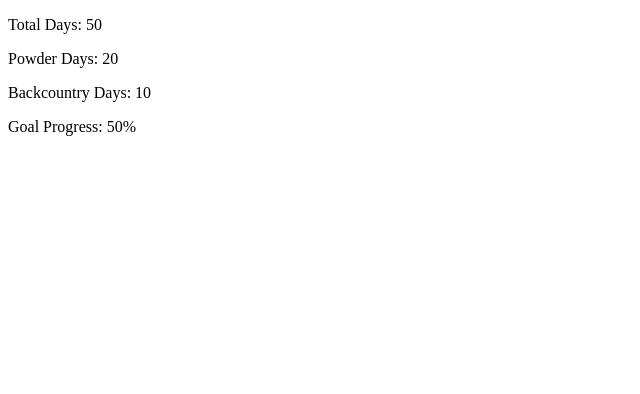
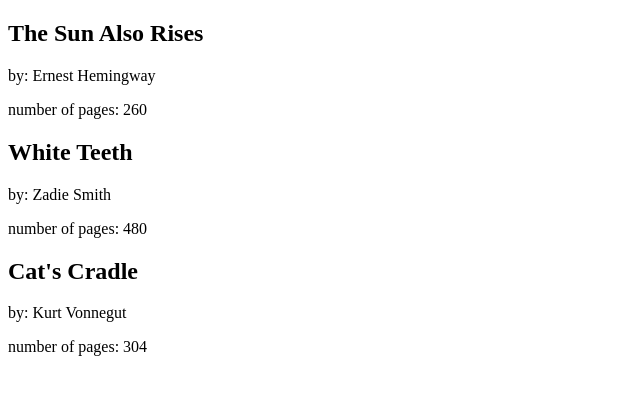
Before and after one commit to kiramiller425/tutorial-react-essentials-eve-ch2, a React (Create React App) app: page / in a window 1280 px wide. Shown: the top 394 px of the page, without its empty margins (0-640 px from the left). Built offline with nearby package versions, Linux system fonts and the light colour scheme.

Commit message:
ch4.1 changes

```diff
--- a/src/index.js
+++ b/src/index.js
@@ -1,47 +1,29 @@
 import React, { Component } from 'react'
 import { render } from 'react-dom'
 
-
-let skiData = {
-    total: 50,
-    powder: 20,
-    backcountry: 10,
-    goal: 100
-}
-
-const getPercent = decimal => {
-    return decimal * 100 + '%'
-}
-
-const calcGoalProgress = (total, goal) => {
-    return getPercent(total/goal)
-}
-
-// function component
-const SkiDayCounter = ({ total, powder, backcountry, goal }) => {
+// child component:
+const Book = ({ title, author, pages }) => {
     return (
         <section>
-            <div>
-                <p>Total Days: {total}</p>
-            </div>
-            <div>
-                <p>Powder Days: {powder}</p>
-            </div>
-            <div>
-                <p>Backcountry Days: {backcountry}</p>
-            </div>
-            <div>
-                <p>Goal Progress: {calcGoalProgress(total, goal)}</p>
-            </div>
+            <h2>{title}</h2>
+            <p>by: {author}</p>
+            <p>number of pages: {pages}</p>
         </section>
     )
 }
 
+// parent component:
+const Library = () => {
+    return (
+        <div>
+            <Book title="The Sun Also Rises" author="Ernest Hemingway" pages={260} />
+            <Book title="White Teeth" author="Zadie Smith" pages={480} />
+            <Book title="Cat's Cradle" author="Kurt Vonnegut" pages={304} />
+        </div>
+    )
+}
+
 render(
-    <SkiDayCounter
-        total={skiData.total}
-        powder={skiData.powder}
-        backcountry={skiData.backcountry}
-        goal={skiData.goal} />,
+    <Library />,
     document.getElementById('root')
 )
```
